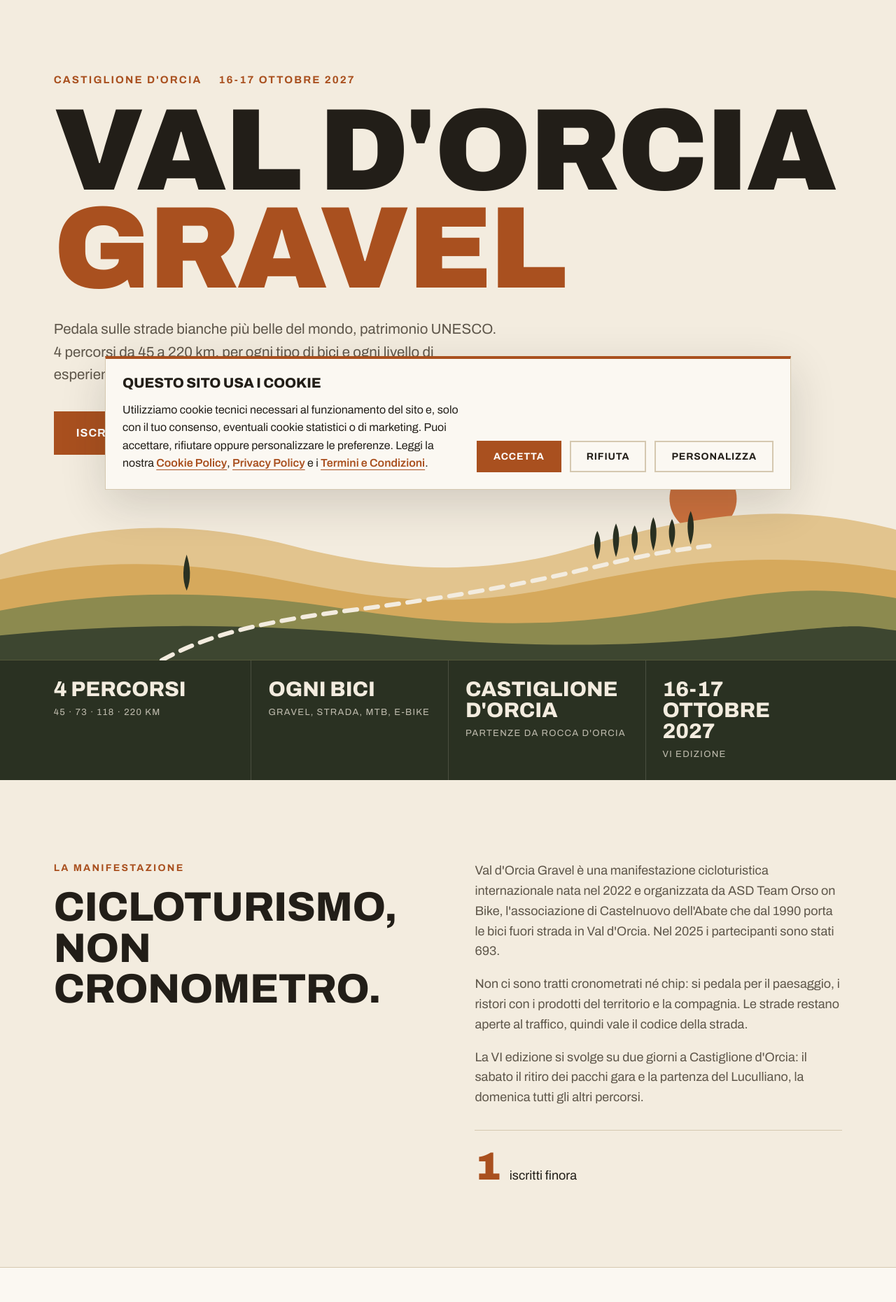
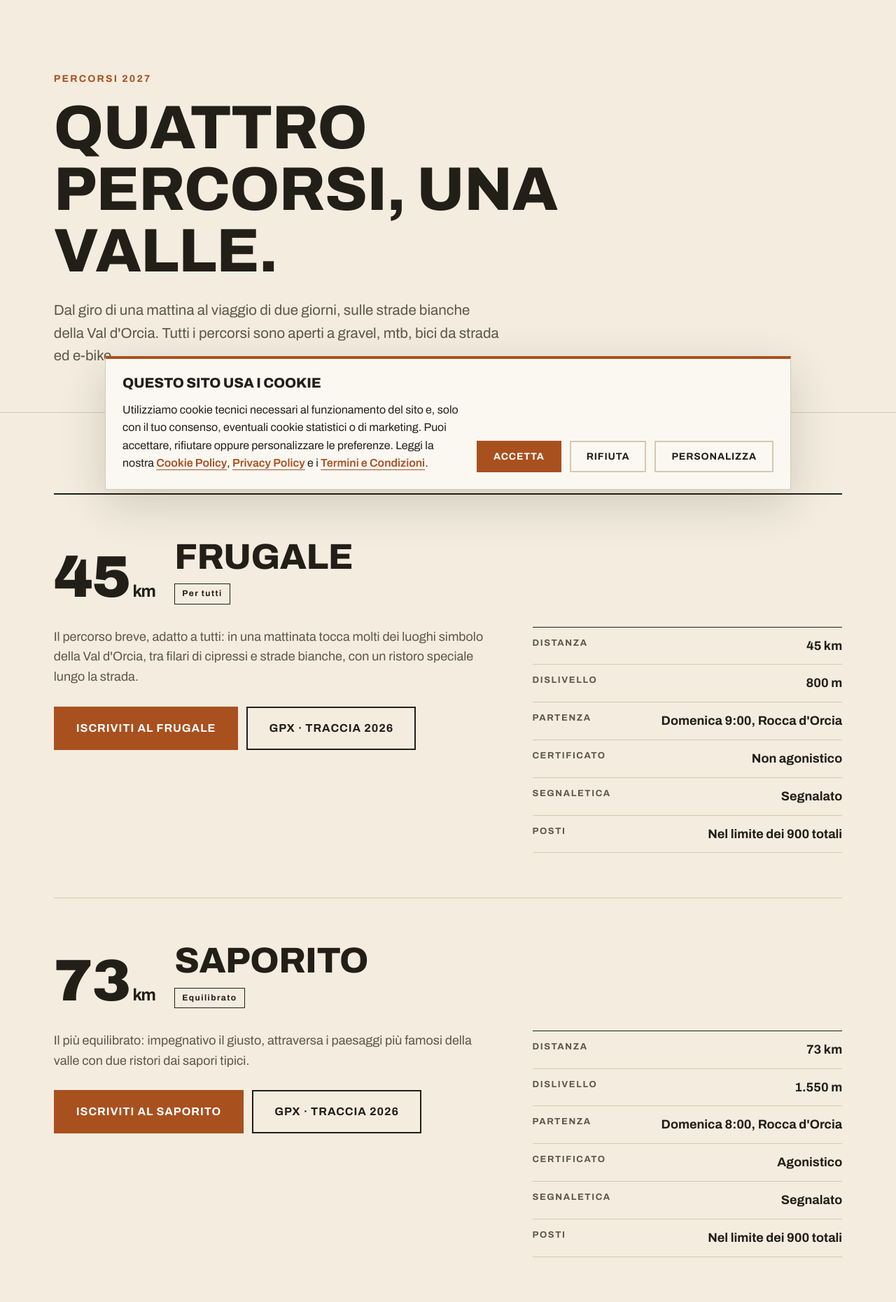
Before and after one commit to osammot11/valdorcia, a Laravel app: page /percorsi in a window 1280 px wide. Shown: the part 76-1937 px from the top of the page at 70% size. Run offline with Laravel 12, Linux system fonts and the light colour scheme; tables that the repository leaves empty hold one stand-in row (values such as "Sample post").

Commit message:
Pagine Percorsi, Come arrivare e Foto; redirect da orario, ricettivita e vecchi indirizzi WordPress
Co-Authored-By: Claude Opus 5.5 <noreply@anthropic.com>

```diff
--- a/app/Http/Controllers/PageController.php
+++ b/app/Http/Controllers/PageController.php
@@ -56,6 +56,21 @@ class PageController extends Controller
             'title' => "Chi siamo | Val d'Orcia Gravel",
             'description' => "ASD Team Orso on Bike, l'associazione di Montalcino che organizza Val d'Orcia Gravel.",
         ],
+        'percorsi' => [
+            'view' => 'pages.percorsi',
+            'title' => "Percorsi | Val d'Orcia Gravel",
+            'description' => "I quattro percorsi di Val d'Orcia Gravel: Frugale, Saporito, Goloso e Luculliano, da 45 a 220 km, con dislivello, partenze e tracce GPX.",
+        ],
+        'come-arrivare' => [
+            'view' => 'pages.come-arrivare',
+            'title' => "Come arrivare | Val d'Orcia Gravel",
+            'description' => "I luoghi di Val d'Orcia Gravel: segreteria a Castiglione d'Orcia, partenza da Rocca d'Orcia, tappa del Luculliano a Radicofani.",
+        ],
+        'gallery' => [
+            'view' => 'pages.gallery',
+            'title' => "Foto | Val d'Orcia Gravel",
+            'description' => "Le foto dei partecipanti di Val d'Orcia Gravel: come trovarle con un selfie sul portale Endupix.",
+        ],
         'termini-condizioni' => [
             'view' => 'pages.regolamento',
             'title' => "Regolamento | Val d'Orcia Gravel",
@@ -64,12 +79,7 @@ class PageController extends Controller
     ];
 
     private const HOME_ALIASES = [
-        'come-arrivare',
-        'gallery',
-        'orario',
         'faq',
-        'percorsi',
-        'ricettivita',
         'styleguide',
     ];
 
--- a/config/event.php
+++ b/config/event.php
@@ -63,6 +63,7 @@ return [
             'certificate' => 'non agonistico',
             'start' => '9:00',
             'limit' => null,
+            'gpx' => ['Traccia 2026' => 'https://valdorciagravel.it/wp-content/uploads/2026/10/Frugale_2026.gpx'],
             'text' => "Il percorso breve, adatto a tutti: in una mattinata tocca molti dei luoghi simbolo della Val d'Orcia, tra filari di cipressi e strade bianche, con un ristoro speciale lungo la strada.",
         ],
         'saporito' => [
@@ -73,6 +74,7 @@ return [
             'certificate' => 'agonistico',
             'start' => '8:00',
             'limit' => null,
+            'gpx' => ['Traccia 2026' => 'https://valdorciagravel.it/wp-content/uploads/2026/10/saporito_2026.gpx'],
             'text' => "Il più equilibrato: impegnativo il giusto, attraversa i paesaggi più famosi della valle con due ristori dai sapori tipici.",
         ],
         'goloso' => [
@@ -83,6 +85,7 @@ return [
             'certificate' => 'agonistico',
             'start' => '7:00',
             'limit' => 300,
+            'gpx' => ['Traccia 2026' => 'https://valdorciagravel.it/wp-content/uploads/2026/10/Goloso_2026.gpx'],
             'text' => "Una giornata intera in sella per chi è allenato: distanza e dislivello si fanno sentire, ripagati da passaggi come il castello di Contignano e quattro ristori, tra cui quello nel borgo di Castelnuovo dell'Abate.",
         ],
         'luculliano' => [
@@ -96,6 +99,7 @@ return [
             'limit' => 100,
             'stages' => "Sabato circa 100 km da Rocca d'Orcia a Radicofani, domenica circa 120 km da Radicofani a Castiglione d'Orcia.",
             'includes' => 'cena del sabato a Radicofani, colazione della domenica e trasporto bagagli da e per Radicofani',
+            'gpx' => ['1ª tappa 2026' => 'https://valdorciagravel.it/wp-content/uploads/2026/10/Luculliano_tappa_1_20261.gpx', '2ª tappa 2026' => 'https://valdorciagravel.it/wp-content/uploads/2026/10/Luculliano_tappa_2_2026.gpx'],
             'text' => "Un viaggio in bikepacking su due giorni: il primo nel foliage del Monte Amiata, il secondo dentro la Val d'Orcia. Percorso non segnalato, con traccia GPX fornita a tutti; luci anteriori e posteriori obbligatorie.",
         ],
     ],
--- a/public/style.css
+++ b/public/style.css
@@ -537,7 +537,38 @@ section { padding: clamp(64px, 9vw, 120px) var(--gutter); }
 
 /* --- Responsive ---------------------------------------------------------- */
 
+/* --- Pagina percorsi ----------------------------------------------------- */
+
+.route-pages { border-top: 2px solid var(--ink); }
+.route-page { padding: clamp(40px, 5vw, 64px) 0; border-bottom: 1px solid var(--line); scroll-margin-top: 96px; }
+.route-page__head { display: flex; align-items: end; gap: 28px; flex-wrap: wrap; }
+.route-page__head h2 { font-size: clamp(34px, 4vw, 56px); }
+.route-page__head .route__level { display: inline-block; margin-top: 12px; }
+.route-page__body { display: grid; grid-template-columns: 1.4fr 1fr; gap: clamp(28px, 5vw, 72px); margin-top: 32px; }
+.route-page__text { max-width: 620px; color: var(--ink-soft); font-size: 18px; }
+.route-page__text + .route-page__text { margin-top: 1em; }
+.route-page__actions { display: flex; flex-wrap: wrap; gap: 12px; margin-top: 28px; }
+.route-page__facts { margin: 0; border-top: 1px solid var(--ink); }
+.route-page__facts > div { display: flex; justify-content: space-between; gap: 16px; padding: 12px 0; border-bottom: 1px solid var(--line); }
+.route-page__facts dt { font-size: 13px; font-weight: 700; letter-spacing: .12em; text-transform: uppercase; color: var(--ink-soft); }
+.route-page__facts dd { margin: 0; font-weight: 700; text-align: right; }
+
+/* --- Come arrivare e foto ------------------------------------------------ */
+
+.places { display: grid; grid-template-columns: repeat(3, 1fr); gap: 28px; }
+.place { display: flex; flex-direction: column; gap: 14px; padding: 28px; background: var(--surface); border: 1px solid var(--line); }
+.place h2 { font-size: clamp(28px, 2.6vw, 36px); }
+.place p { color: var(--ink-soft); }
+.place .btn { margin-top: auto; align-self: flex-start; }
+
+.steps-list { margin: 0; padding-left: 1.4em; }
+.steps-list li + li { margin-top: 10px; }
+.steps-list li::marker { color: var(--clay); font-weight: 800; }
+.top-gap { margin-top: 28px; }
+
 @media (max-width: 960px) {
+  .route-page__body { grid-template-columns: 1fr; }
+  .places { grid-template-columns: 1fr; }
   .intro, .faq__wrap, .program { grid-template-columns: 1fr; }
   .grid-3, .steps, .land__grid { grid-template-columns: 1fr; }
   .land__grid { row-gap: 0; }
--- a/resources/views/checkout/success.blade.php
+++ b/resources/views/checkout/success.blade.php
@@ -59,7 +59,7 @@
                 <p class="confirm__note">{{ $count > 1 ? "Abbiamo mandato un'email a ogni partecipante" : "Ti abbiamo mandato un'email" }} con il link a questa pagina: puoi tornarci per scaricare {{ $count > 1 ? 'i biglietti' : 'il biglietto' }} quando vuoi. Al ritiro del pacco gara basta mostrarlo sul telefono, non serve stamparlo.</p>
 
                 <div class="confirm__actions">
-                    <a href="/#percorsi" class="btn btn-ghost">Rivedi i percorsi</a>
+                    <a href="/percorsi" class="btn btn-ghost">Rivedi i percorsi</a>
                     <a href="/" class="hyperlink">Torna alla home</a>
                 </div>
             </div>
--- a/resources/views/layouts/app.blade.php
+++ b/resources/views/layouts/app.blade.php
@@ -30,7 +30,7 @@
     <link rel="preconnect" href="https://fonts.gstatic.com" crossorigin>
     <link href="https://fonts.googleapis.com/css2?family=Archivo:wdth,wght@62..125,400..900&display=swap" rel="stylesheet">
 
-    <link rel="stylesheet" href="/style.css?v=105">
+    <link rel="stylesheet" href="/style.css?v=106">
     @stack('head')
 </head>
 
--- /dev/null
+++ b/resources/views/pages/percorsi.blade.php
@@ -0,0 +1,74 @@
+@extends('layouts.app')
+
+@php
+    $routes = config('event.routes');
+    $start = config('event.start_place');
+    $sunday = \Illuminate\Support\Str::lower(\Illuminate\Support\Str::before(config('event.sunday_label'), ' '));
+@endphp
+
+@section('content')
+    <main>
+        <section class="page-head">
+            <div class="inner">
+                <span class="kicker">Percorsi {{ config('event.edition_year') }}</span>
+                <h1>Quattro percorsi, una valle.</h1>
+                <p class="lead">Dal giro di una mattina al viaggio di due giorni, sulle strade bianche della Val d'Orcia. Tutti i percorsi sono aperti a gravel, mtb, bici da strada ed e-bike.</p>
+            </div>
+        </section>
+
+        <section>
+            <div class="inner route-pages">
+                @foreach ($routes as $value => $route)
+                    <article class="route-page" id="{{ $value }}">
+                        <header class="route-page__head">
+                            <p class="route__km">{{ $route['km'] }}<small>km</small></p>
+                            <div>
+                                <h2>{{ $route['name'] }}</h2>
+                                <span class="route__level">{{ $route['level'] }}</span>
+                            </div>
+                        </header>
+
+                        <div class="route-page__body">
+                            <div>
+                                <p class="route-page__text">{{ $route['text'] }}</p>
+                                @isset($route['stages'])
+                                    <p class="route-page__text">{{ $route['stages'] }} Nella quota sono compresi {{ $route['includes'] }}.</p>
+                                @endisset
+
+                                <div class="route-page__actions">
+                                    <a href="/iscrizione?percorso={{ urlencode($value) }}" class="btn">Iscriviti al {{ $route['short_name'] ?? $route['name'] }}</a>
+                                    @foreach ($route['gpx'] ?? [] as $label => $url)
+                                        <a href="{{ $url }}" class="btn btn-ghost" download>GPX · {{ $label }}</a>
+                                    @endforeach
+                                </div>
+                            </div>
+
+                            <dl class="route-page__facts">
+                                <div><dt>Distanza</dt><dd>{{ $route['km'] }} km</dd></div>
+                                <div><dt>Dislivello</dt><dd>{{ number_format($route['elevation'], 0, ',', '.') }} m</dd></div>
+                                <div><dt>Partenza</dt><dd>{{ isset($route['stages']) ? \Illuminate\Support\Str::ucfirst($route['start']) : \Illuminate\Support\Str::ucfirst($sunday) . ' ' . $route['start'] }}, {{ $start }}</dd></div>
+                                <div><dt>Certificato</dt><dd>{{ \Illuminate\Support\Str::ucfirst($route['certificate']) }}</dd></div>
+                                <div><dt>Segnaletica</dt><dd>{{ isset($route['stages']) ? 'Non segnalato, traccia GPX' : 'Segnalato' }}</dd></div>
+                                <div><dt>Posti</dt><dd>{{ $route['limit'] ? 'Massimo ' . $route['limit'] : 'Nel limite dei ' . config('event.capacity') . ' totali' }}</dd></div>
+                            </dl>
+                        </div>
+                    </article>
+                @endforeach
+            </div>
+        </section>
+
+        <section class="page-band">
+            <div class="inner grid-2">
+                <div>
+                    <span class="kicker">Segnaletica e tracce</span>
+                    <h2>Come orientarsi.</h2>
+                </div>
+                <div>
+                    <p>Frugale, Saporito e Goloso sono segnalati con cartelli gialli e frecce marroni. Il Luculliano non ha segnaletica: si segue la traccia GPX, e servono luci anteriori e posteriori.</p>
+                    <p>Le tracce GPX qui sopra sono quelle dell'edizione 2026: le tracce {{ config('event.edition_year') }} saranno pubblicate dall'organizzazione e possono cambiare per esigenze organizzative.</p>
+                    <p>Orari e ritiro dei pacchi gara sono nel <a class="hyperlink" href="/programma">programma</a>, i requisiti per partecipare nel <a class="hyperlink" href="/regolamento">regolamento</a>.</p>
+                </div>
+            </div>
+        </section>
+    </main>
+@endsection
--- a/resources/views/pages/programma.blade.php
+++ b/resources/views/pages/programma.blade.php
@@ -99,7 +99,7 @@
             </div>
         </section>
 
-        <section class="page-band">
+        <section class="page-band" id="dormire">
             <div class="inner grid-2">
                 <div>
                     <span class="kicker">Dormire e mangiare</span>
--- a/resources/views/partials/footer.blade.php
+++ b/resources/views/partials/footer.blade.php
@@ -8,9 +8,11 @@
         </div>
 
         <nav aria-label="Evento">
-            <a href="/#percorsi">Percorsi</a>
+            <a href="/percorsi">Percorsi</a>
             <a href="/programma">Programma</a>
             <a href="/iscrizione">Iscrizioni</a>
+            <a href="/come-arrivare">Come arrivare</a>
+            <a href="/gallery">Foto</a>
             <a href="/#faq">FAQ</a>
         </nav>
 
--- a/resources/views/partials/navbar.blade.php
+++ b/resources/views/partials/navbar.blade.php
@@ -7,7 +7,7 @@
     </a>
 
     <div class="nav-links">
-        <a href="/#percorsi">Percorsi</a>
+        <a href="/percorsi">Percorsi</a>
         <a href="/programma">Programma</a>
         <a href="/regolamento">Regolamento</a>
         <a href="/#faq">FAQ</a>
@@ -28,7 +28,7 @@
         <svg width="28" height="28" viewBox="0 0 24 24" fill="none" stroke="currentColor" stroke-width="2" stroke-linecap="round"><path d="M18 6 6 18M6 6l12 12"/></svg>
     </a>
     <a href="/" onclick="closeMenu()">Home</a>
-    <a href="/#percorsi" onclick="closeMenu()">Percorsi</a>
+    <a href="/percorsi" onclick="closeMenu()">Percorsi</a>
     <a href="/programma" onclick="closeMenu()">Programma</a>
     <a href="/#faq" onclick="closeMenu()">FAQ</a>
     <a href="/chi-siamo" onclick="closeMenu()">Chi siamo</a>
--- a/routes/web.php
+++ b/routes/web.php
@@ -78,6 +78,17 @@ Route::middleware('auth')->group(function () {
     Route::get('/admin/ticket/{id}/certificato', [AdminController::class, 'downloadCertificate'])->name('admin.download_certificate');
 });
 
+// Pagine che vivono dentro il programma
+Route::redirect('/orario', '/programma', 301);
+Route::redirect('/ricettivita', '/programma#dormire', 301);
+
+// Indirizzi del vecchio sito WordPress, se questo sito prende il dominio
+Route::redirect('/percorso', '/percorsi', 301);
+Route::redirect('/programma-2', '/programma', 301);
+Route::redirect('/iscrizione-2025', '/iscrizione', 301);
+Route::redirect('/foto-2026', '/gallery', 301);
+Route::redirect('/termini-e-condizioni', '/regolamento', 301);
+
 Route::get('/', [PageController::class, 'show'])->name('home');
 Route::get('/{slug}', [PageController::class, 'show'])
-    ->where('slug', 'programma|chi-siamo|faq|come-arrivare|contattaci|contatti|cookie-policy|gallery|orario|partnership|percorsi|privacy-policy|regolamento|ricettivita|styleguide|termini-condizioni|come-arrivare\.php|contattaci\.php|contatti\.php|cookie-policy\.php|gallery\.php|orario\.php|partnership\.php|percorsi\.php|privacy-policy\.php|regolamento\.php|ricettivita\.php|styleguide\.php|termini-condizioni\.php');
+    ->where('slug', 'programma|chi-siamo|faq|come-arrivare|contattaci|contatti|cookie-policy|gallery|partnership|percorsi|privacy-policy|regolamento|styleguide|termini-condizioni|come-arrivare\.php|contattaci\.php|contatti\.php|cookie-policy\.php|gallery\.php|partnership\.php|percorsi\.php|privacy-policy\.php|regolamento\.php|styleguide\.php|termini-condizioni\.php');
```
Also changed, not shown: resources/views/pages/come-arrivare.blade.php (added, +63 -0 lines), resources/views/pages/gallery.blade.php (added, +33 -0 lines).
